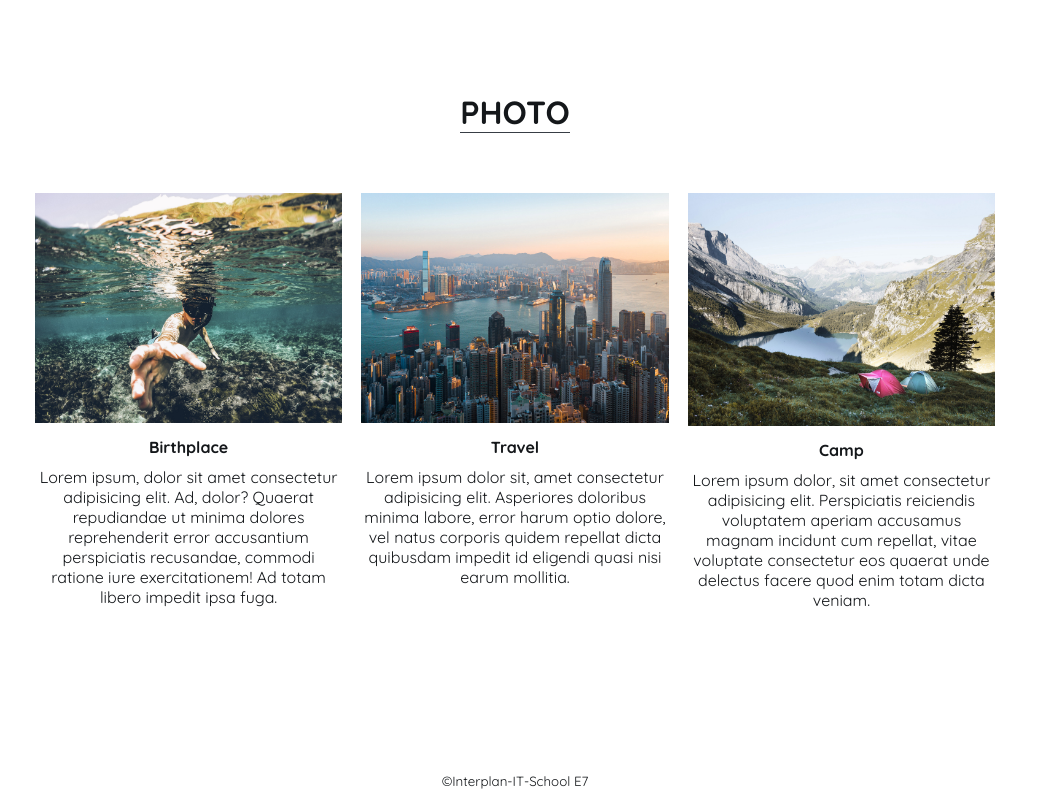
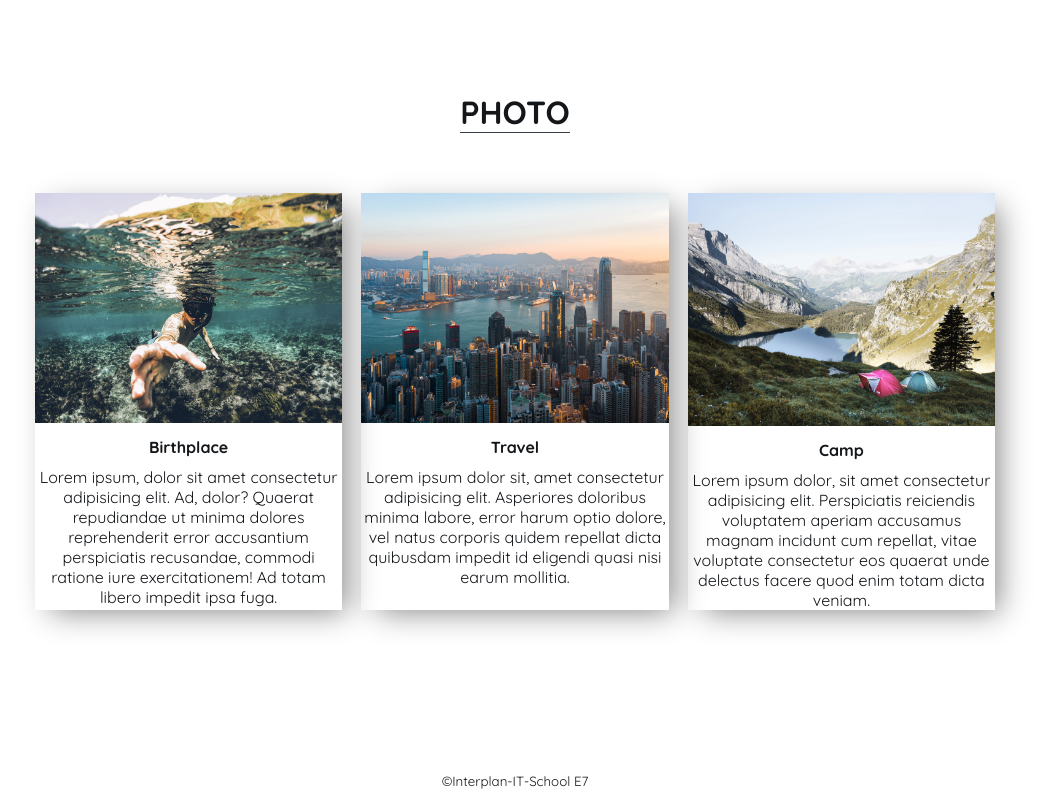
Before and after one commit to otohiko-misawa/site_profile, a plain HTML site: page index.html in a window 1280 px wide. Shown: the part 1149-1949 px from the top of the page, without its empty margins (125-1174 px from the left). Drawn offline with Linux system fonts and the light colour scheme.

Commit message:
shadowboxでphotoを覆う

```diff
--- a/css/style.css
+++ b/css/style.css
@@ -164,6 +164,7 @@ imgで定義したheight情報は親要素に伝播されず途絶えてしま
 
 #photo li {
   flex-basis: 32%; /*note: widthよりflexアイテムとして意図が明確になる*/
+  box-shadow: 10px 8px 29px -6px rgba(0, 0, 0, 0.47);
 }
 
 /*フッター部分*/
```
